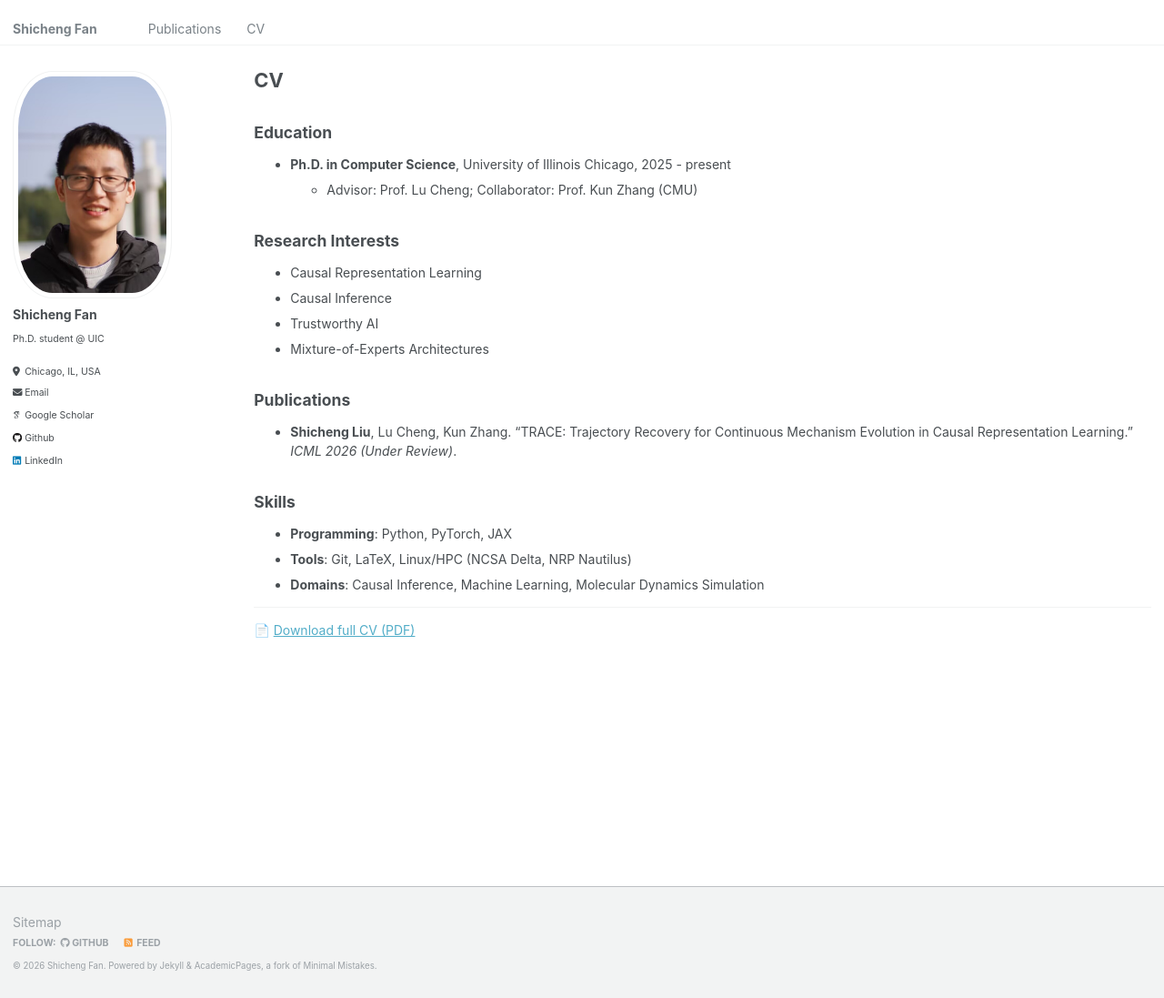
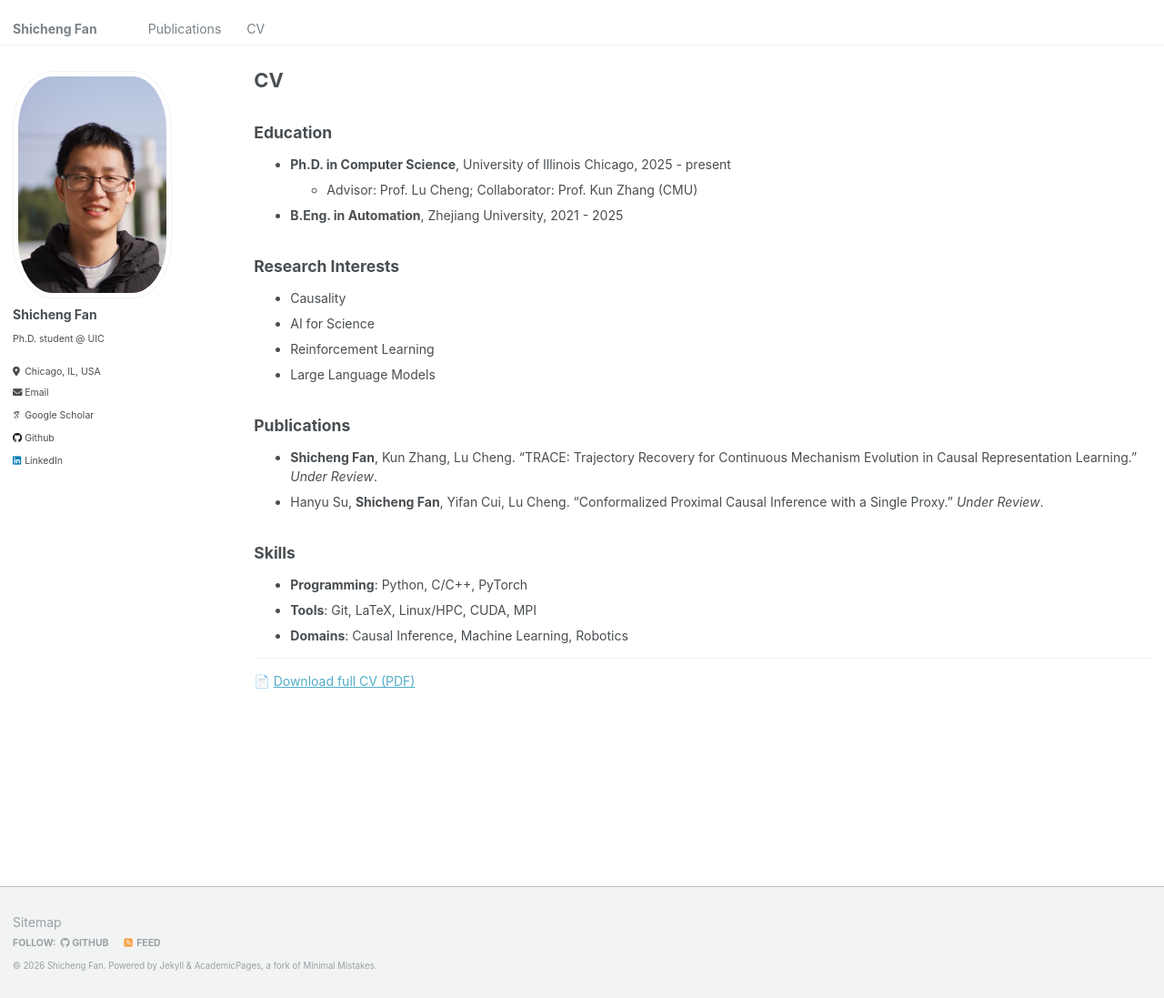
Before and after one commit to shichengf/shichengf.github.io, a Jekyll site: the page built from _pages/cv.md, in a window 1280 px wide and 1097 px high. Shown: the whole window at 91% size. Built offline with Jekyll 4.4.1, drawn with Linux system fonts in a browser that asks for light colours; some web fonts are replaced.

Commit message:
fix CV, remove ICML refs, fix logo size

```diff
--- a/_pages/cv.md
+++ b/_pages/cv.md
@@ -11,27 +11,26 @@ redirect_from:
 
 * **Ph.D. in Computer Science**, University of Illinois Chicago, 2025 - present
   * Advisor: Prof. Lu Cheng; Collaborator: Prof. Kun Zhang (CMU)
-
-<!-- TODO: Add previous education -->
+* **B.Eng. in Automation**, Zhejiang University, 2021 - 2025
 
 ## Research Interests
 
-* Causal Representation Learning
-* Causal Inference
-* Trustworthy AI
-* Mixture-of-Experts Architectures
+* Causality
+* AI for Science
+* Reinforcement Learning
+* Large Language Models
 
 ## Publications
 
-* **Shicheng Liu**, Lu Cheng, Kun Zhang. "TRACE: Trajectory Recovery for Continuous Mechanism Evolution in Causal Representation Learning." *ICML 2026 (Under Review)*.
+* **Shicheng Fan**, Kun Zhang, Lu Cheng. "TRACE: Trajectory Recovery for Continuous Mechanism Evolution in Causal Representation Learning." *Under Review*.
+* Hanyu Su, **Shicheng Fan**, Yifan Cui, Lu Cheng. "Conformalized Proximal Causal Inference with a Single Proxy." *Under Review*.
 
 ## Skills
 
-* **Programming**: Python, PyTorch, JAX
-* **Tools**: Git, LaTeX, Linux/HPC (NCSA Delta, NRP Nautilus)
-* **Domains**: Causal Inference, Machine Learning, Molecular Dynamics Simulation
+* **Programming**: Python, C/C++, PyTorch
+* **Tools**: Git, LaTeX, Linux/HPC, CUDA, MPI
+* **Domains**: Causal Inference, Machine Learning, Robotics
 
 ---
 
 📄 [Download full CV (PDF)](/files/cv.pdf)
-<!-- TODO: Upload your CV PDF to files/cv.pdf -->
```
Also changed, not shown: _pages/about.md (+2 -2 lines), _pages/publications.md (+2 -12 lines).
